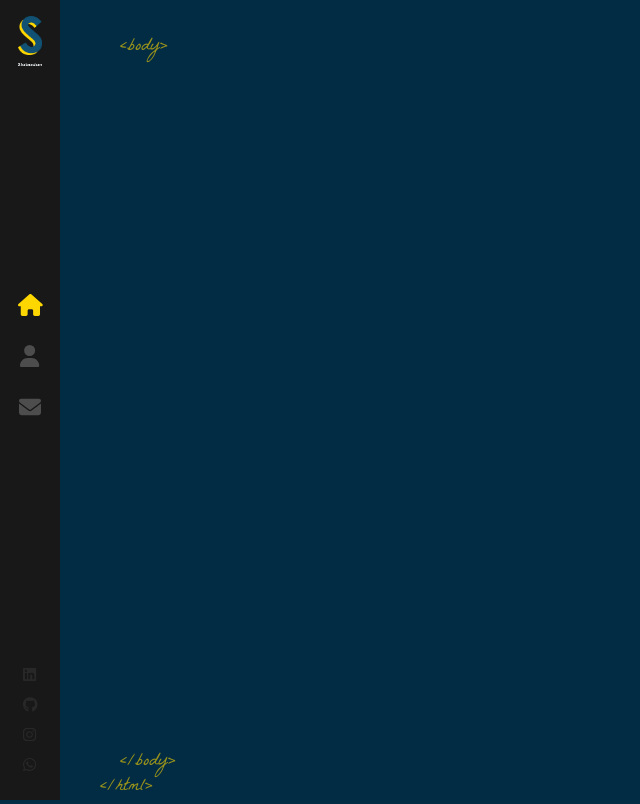
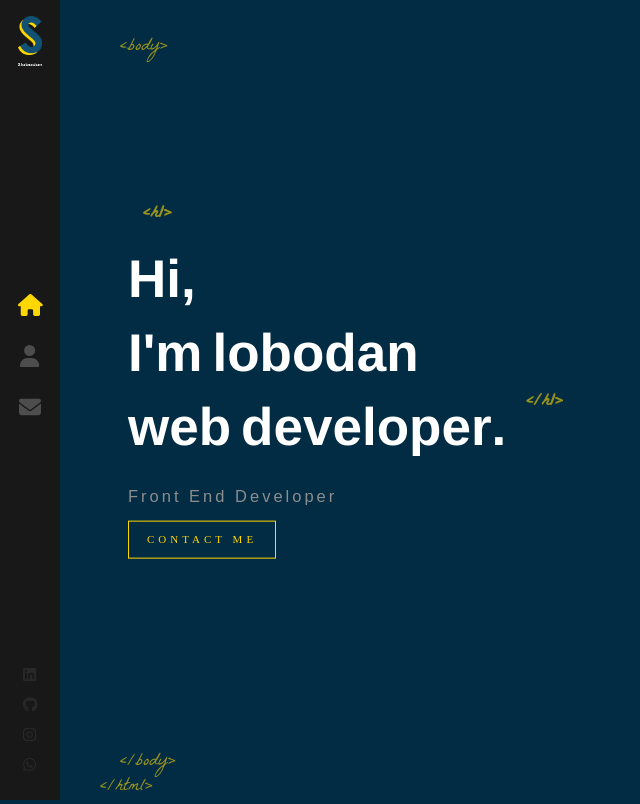
Before and after one commit to KaramGuliyev/KGPortfolio-2, a React (Create React App) app: page / in a window 1280 px wide. Shown: the whole page, without its empty margins (0-640 px from the left). Built offline with nearby package versions, Linux system fonts and the light colour scheme.

Commit message:
Building Landing Page

```diff
--- a/src/App.js
+++ b/src/App.js
@@ -1,15 +1,18 @@
-import './App.scss';
-import {Routes, Route} from 'react-router-dom'
-import Layout from './components/Layout';
+import './App.scss'
+import { Routes, Route } from 'react-router-dom'
+import Layout from './components/Layout'
+import Home from './components/Home/index';
 
 function App() {
   return (
     <>
       <Routes>
-        <Route path="/" element={<Layout />} />
+        <Route path="/" element={<Layout />}>
+          <Route index element={<Home />} />
+        </Route>
       </Routes>
     </>
-  );
+  )
 }
 
-export default App;
+export default App
--- /dev/null
+++ b/src/components/AnimatedLetters/index.js
@@ -0,0 +1,15 @@
+import './index.scss'
+
+const AnimatedLetters = ({ letterClass, strArray, idx }) => {
+  return (
+    <span>
+      {strArray.map((char, i) => (
+        <span key={char + i} className={`${letterClass} _${i + idx}`}>
+          {char}
+        </span>
+      ))}
+    </span>
+  )
+}
+
+export default AnimatedLetters
--- /dev/null
+++ b/src/components/AnimatedLetters/index.scss
@@ -0,0 +1,28 @@
+.text-animate {
+  display: inline-block;
+  opacity: 0;
+  animation: bounceIn 1s 1s;
+  animation-fill-mode: forwards;
+  min-width: 10px;
+  cursor: default;
+  user-select: none;
+}
+
+.text-animate-hover {
+  min-width: 10px;
+  display: inline-block;
+  animation-fill-mode: both;
+
+  &:hover {
+    animation: rubberBand 1s;
+    color: #ffd700;
+    cursor: default;
+    user-select: none;
+  }
+}
+
+@for $i from 1 through 35 {
+  .text-animate._#{$i} {
+    animation-delay: #{$i / 10}s;
+  }
+}
--- /dev/null
+++ b/src/components/Home/index.js
@@ -0,0 +1,39 @@
+import {  useState } from 'react'
+import { Link } from 'react-router-dom'
+import AnimatedLetters from '../AnimatedLetters'
+import './index.scss'
+
+const Home = () => {
+  const [letterClass, setLetterClass] = useState('text-animate')
+  const nameArray = [' ', 'l', 'o', 'b', 'o', 'd', 'a', 'n']
+  const jobArray = ['w', 'e', 'b', ' ', 'd', 'e', 'v', 'e', 'l', 'o', 'p', 'e', 'r', '.']
+
+  setTimeout(() => {setLetterClass('text-animate-hover')}, 4000)
+
+  return (
+    <>
+      <div className="container home-page">
+        <div className="text-zone">
+          <h1>
+            <span className={letterClass}>H</span>
+            <span className={`${letterClass} _10`}>i</span>
+            <span className={`${letterClass} _11`}>,</span>
+            <br />
+            <span className={`${letterClass} _12`}>I</span>
+            <span className={`${letterClass} _13`}>' </span>
+            <span className={`${letterClass} _14`}>m </span>
+            <AnimatedLetters letterClass={letterClass} strArray={nameArray} idx={15} />
+            <br />
+            <AnimatedLetters letterClass={letterClass} strArray={jobArray} idx={22} />
+          </h1>
+          <h2>Front End Developer</h2>
+          <Link to="/contact" className="flat-button">
+            CONTACT ME
+          </Link>
+        </div>
+      </div>
+    </>
+  )
+}
+
+export default Home
--- /dev/null
+++ b/src/components/Home/index.scss
@@ -0,0 +1,74 @@
+.home-page {
+  .text-zone {
+    position: absolute;
+    left: 10%;
+    top: 50%;
+    transform: translateY(-50%);
+    width: 40%;
+    max-height: 90%;
+  }
+
+  h1 {
+    color: #fff;
+    font-size: 53px;
+    margin: 0;
+    font-family: 400;
+
+    &::before {
+      content: '<h1>';
+      font-family: 'La Belle Aurore';
+      color: #ffd700;
+      font-size: 18px;
+      position: absolute;
+      margin-top: -40px;
+      left: 15px;
+      opacity: 0.6;
+    }
+
+    &::after {
+      content: '</h1>';
+      font-family: 'La Belle Aurore';
+      color: #ffd700;
+      font-size: 18px;
+      position: absolute;
+      margin-left: 20px;
+      animation: fadeIn 1s 1.7s backwards;
+      opacity: 0.6;
+    }
+    img {
+      width: 32px;
+      margin-left: 20px;
+      opacity: 0;
+      height: auto;
+      animation: rotateIn 1s 1.4s linear both;
+    }
+  }
+
+  h2 {
+    color: #8d8d8d;
+    margin-top: 20px;
+    font-weight: 400;
+    font-style: 11px;
+    font-family: sans-serif;
+    letter-spacing: 3px;
+    animation: fadeIn 1s 1.8s backwards;
+  }
+
+  .flat-button {
+    color: #ffd700;
+    font-style: 13px;
+    font-weight: 400;
+    letter-spacing: 4px;
+    font-family: serif;
+    text-decoration: none;
+    padding: 10px 18px;
+    border: 1px solid #ffd700;
+    float: left;
+    animation: fadeIn 1s 1.8s backwards;
+
+    &:hover {
+      background: #ffd700;
+      color: #333;
+    }
+  }
+}
--- a/src/components/Layout/index.scss
+++ b/src/components/Layout/index.scss
@@ -22,3 +22,18 @@
 .bottom-tag-html {
     margin-left: -20px;
 }
+
+.container {
+    width: 100%;
+    will-change: contents;
+    height: 90%;
+    min-height: 566px;
+    position: absolute;
+    opacity: 0;
+    top: 5%;
+    margin: 0 auto;
+    z-index: 1;
+    transform-style: preserve-3d;
+    animation: fadeIn 1s forwards;
+    animation-delay: 1s;
+}
--- a/src/components/Sidebar/index.scss
+++ b/src/components/Sidebar/index.scss
@@ -40,6 +40,7 @@
       height: 51px;
       position: relative;
       text-decoration: none;
+      transition: 1s ease-in-out;
 
       i {
         transition: all 0.3s ease-out;
```
